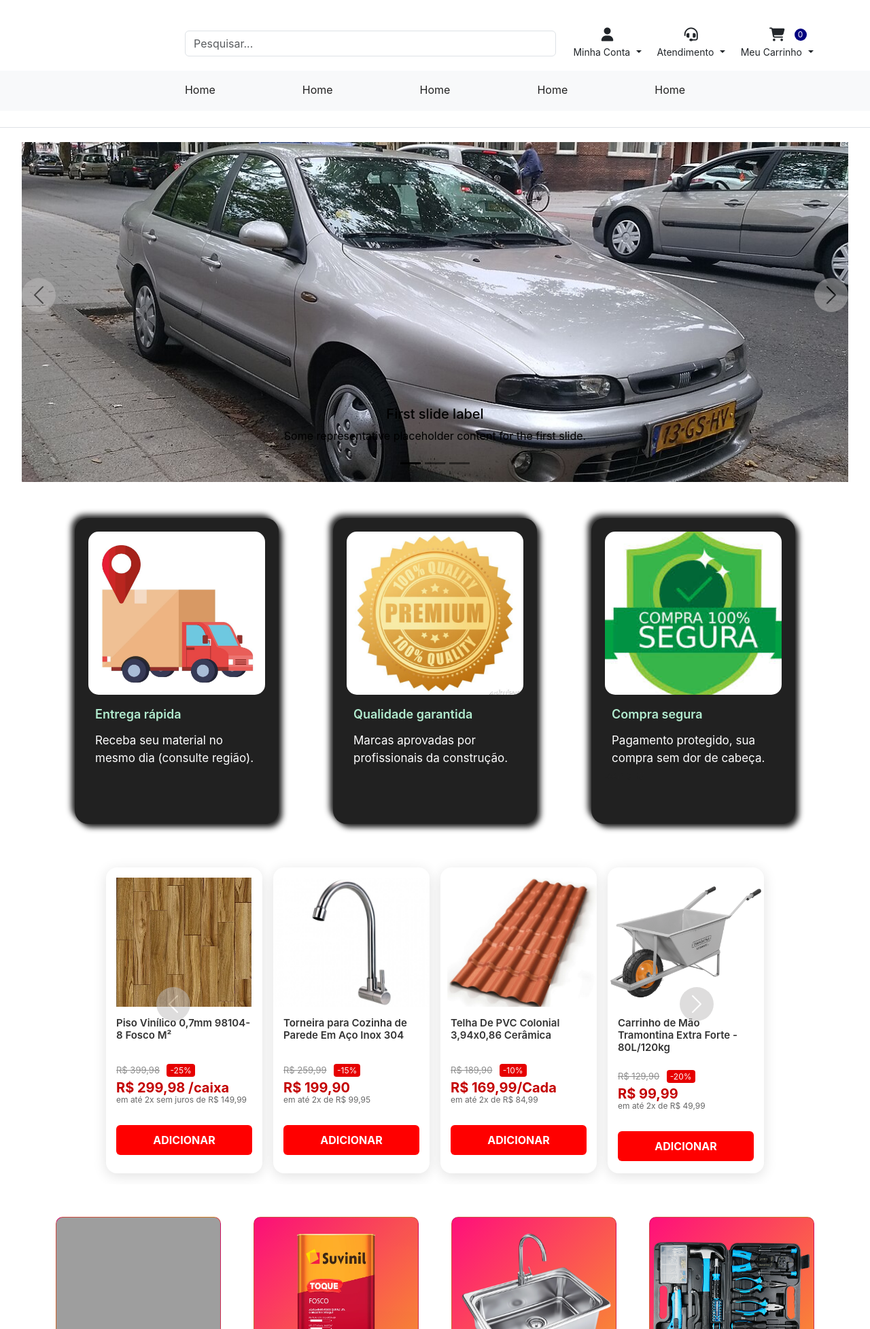
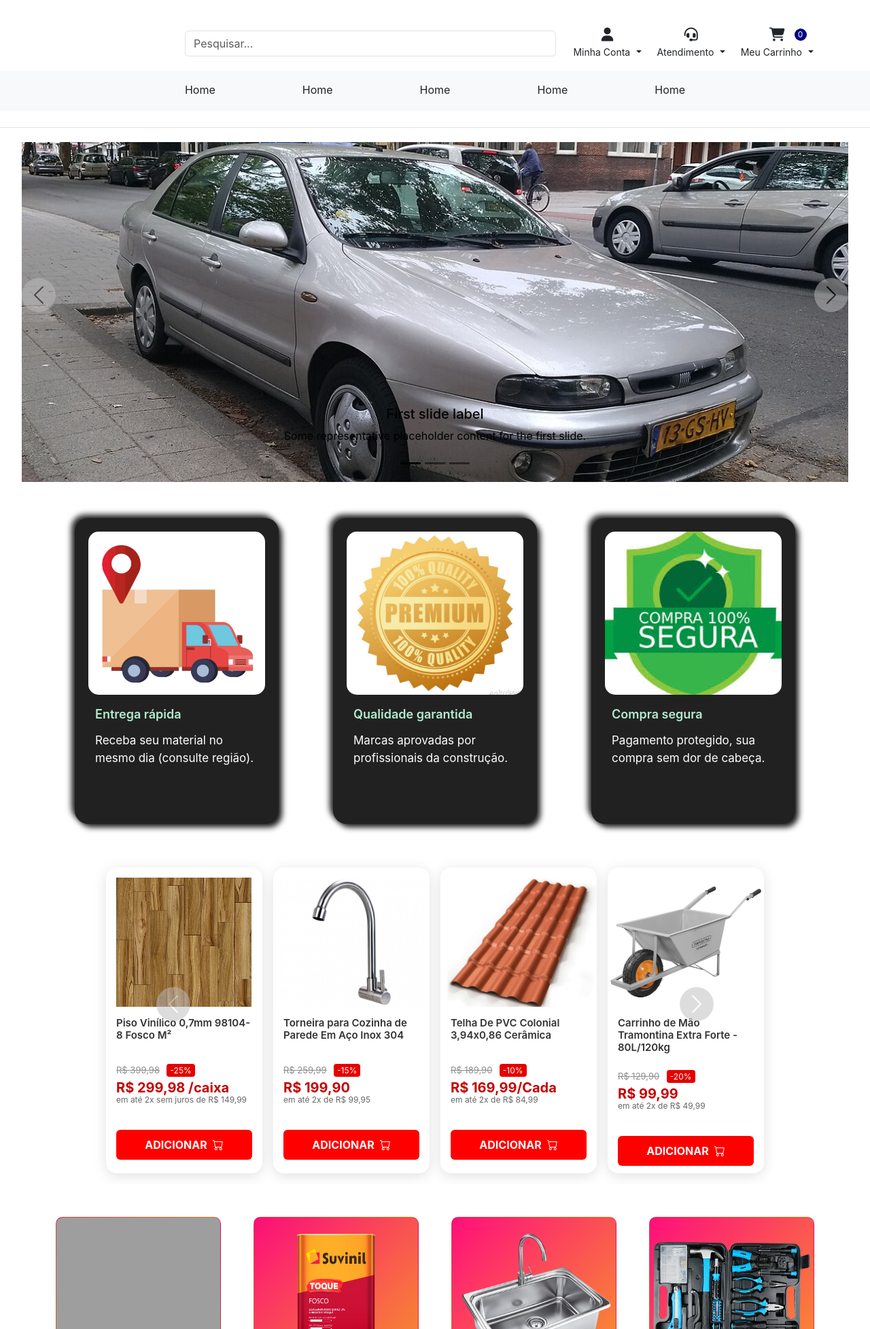
Before and after one commit to RafaelMarques159/TCC, a PHP site: page /FrontLoja.html in a window 1280 px wide. Shown: the top 1955 px of the page at 68% size. Run offline with PHP 8.4, Linux system fonts and the light colour scheme; some libraries are stand-ins or nearby versions; grey boxes are pictures that could not be loaded.

Commit message:
carrinho

```diff
--- a/Front.css
+++ b/Front.css
@@ -134,7 +134,7 @@ body {
 /* Imagem */
 .card2 img {
   width: 100%;
-  height:190px;
+  height: 190px;
   object-fit: cover;
   background: #f5f5f5;
   margin-top: 15px;
@@ -184,14 +184,15 @@ body {
 .card-parcel {
   font-size: 12px;
   color: #666;
-  margin-top: -30px; /* aproxima do preço */
+  margin-top: -30px;
+  /* aproxima do preço */
   display: block;
 }
 
 
 /* Botão */
 .card2 .btn-primary {
-  margin-top: 12px;
+  margin-top: 35px;
   width: 100%;
   background: #ff0000;
   border: none;
@@ -203,6 +204,24 @@ body {
 .card2 .btn-primary:hover {
   background: #d60000;
 }
+
+.add-btn {
+  display: flex;
+  align-items: center;
+  justify-content: center;
+  gap: 8px;
+
+  color: #fff !important;
+  /* remove azul */
+  text-decoration: none !important;
+  /* remove sublinhado */
+}
+
+.add-btn:hover {
+  color: #fff !important;
+  text-decoration: none !important;
+}
+
 
 /* Botões laterais do carrossel */
 .carousel-control-prev,
--- a/FrontLoja.html
+++ b/FrontLoja.html
@@ -7,6 +7,7 @@
   <link href="https://cdn.jsdelivr.net/npm/bootstrap@5.3.3/dist/css/bootstrap.min.css" rel="stylesheet"
     integrity="sha384-QWTKZyjpPEjISv5WaRU9OFeRpok6YctnYmDr5pNlyT2bRjXh0JMhjY6hW+ALEwIH" crossorigin="anonymous" />
   <link rel="stylesheet" href="https://cdnjs.cloudflare.com/ajax/libs/font-awesome/6.5.1/css/all.min.css">
+  <link rel="stylesheet" href="https://cdn.jsdelivr.net/npm/bootstrap-icons@1.10.5/font/bootstrap-icons.css">
   <link rel="stylesheet" href="/Front.css">
   <title>sobral loja</title>
 
@@ -260,7 +261,10 @@
                 <span class="card-parcel">em até 2x sem juros de R$ 149,99</span>
               </p>
 
-              <a href="#" class="btn btn-primary">ADICIONAR</a>
+              <a href="#" class="btn-primary add-btn">
+                ADICIONAR
+                <i class="bi bi-cart"></i>
+              </a>
             </div>
           </div>
 
@@ -280,7 +284,10 @@
                 <span class="card-parcel">em até 2x de R$ 99,95</span>
               </p>
 
-              <a href="#" class="btn btn-primary">ADICIONAR</a>
+              <a href="#" class="btn-primary add-btn">
+                ADICIONAR
+                <i class="bi bi-cart"></i>
+              </a>
             </div>
           </div>
 
@@ -300,7 +307,10 @@
                 <span class="card-parcel">em até 2x de R$ 84,99</span>
               </p>
 
-              <a href="#" class="btn btn-primary">ADICIONAR</a>
+              <a href="#" class="btn-primary add-btn">
+                ADICIONAR
+                <i class="bi bi-cart"></i>
+              </a>
             </div>
           </div>
 
@@ -320,7 +330,10 @@
                 <span class="card-parcel">em até 2x de R$ 49,99</span>
               </p>
 
-              <a href="#" class="btn btn-primary">ADICIONAR</a>
+              <a href="#" class="btn-primary add-btn">
+                ADICIONAR
+                <i class="bi bi-cart"></i>
+              </a>
             </div>
           </div>
 
@@ -346,7 +359,10 @@
                 <span class="card-parcel">em até 3x de R$ 116,63</span>
               </p>
 
-              <a href="#" class="btn btn-primary">ADICIONAR</a>
+              <a href="#" class="btn-primary add-btn">
+                ADICIONAR
+                <i class="bi bi-cart"></i>
+              </a>
             </div>
           </div>
 
@@ -365,7 +381,10 @@
                 <span class="card-parcel">em até 2x de R$ 131,95</span>
               </p>
 
-              <a href="#" class="btn btn-primary">ADICIONAR</a>
+              <a href="#" class="btn-primary add-btn">
+                ADICIONAR
+                <i class="bi bi-cart"></i>
+              </a>
             </div>
           </div>
 
@@ -384,7 +403,10 @@
                 <span class="card-parcel">em até 2x de R$ 73,45</span>
               </p>
 
-              <a href="#" class="btn btn-primary">ADICIONAR</a>
+              <a href="#" class="btn-primary add-btn">
+                ADICIONAR
+                <i class="bi bi-cart"></i>
+              </a>
             </div>
           </div>
 
@@ -403,7 +425,10 @@
                 <span class="card-parcel">em até 2x de R$ 36,75</span>
               </p>
 
-              <a href="#" class="btn btn-primary">ADICIONAR</a>
+              <a href="#" class="btn-primary add-btn">
+                ADICIONAR
+                <i class="bi bi-cart"></i>
+              </a>
             </div>
           </div>
 
```
